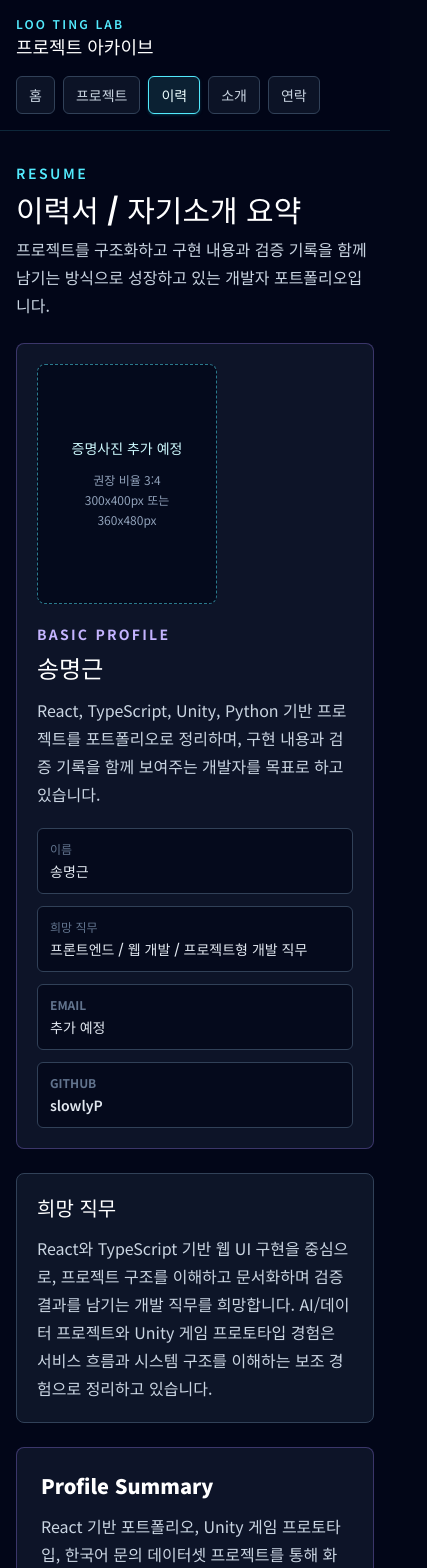
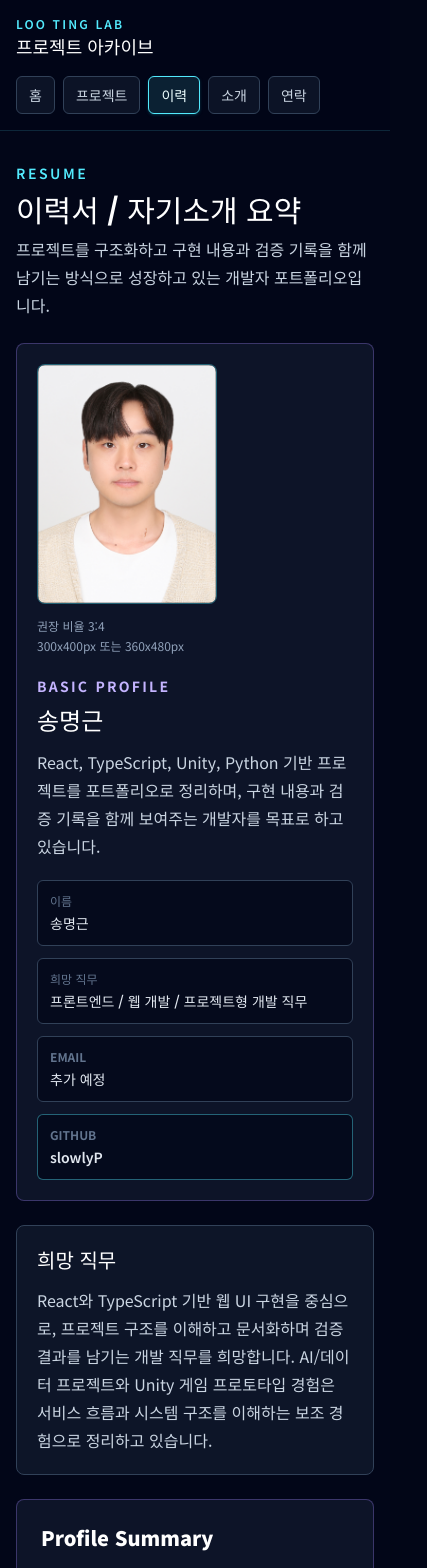
Before and after one commit to slowlyP/loo-ting-lab, a React (Vite) app: page /#/resume in a window 390 px wide. Shown: the top 1568 px of the page, 427 px wide, since content can reach past the window. Built offline with nearby package versions, Linux system fonts and the light colour scheme.

Commit message:
feat: connect resume assets and content slots

```diff
--- /dev/null
+++ b/src/data/resume.ts
@@ -0,0 +1,193 @@
+export type ResumeInfoItem = {
+  label: string
+  value: string
+  href?: string
+}
+
+export type ResumePhoto = {
+  src: string
+  alt: string
+  placeholder: string
+  ratio: string
+  recommendedSize: string
+}
+
+export type ResumeSkillGroup = {
+  title: string
+  items: string[]
+}
+
+export type ResumeProject = {
+  name: string
+  role: string
+  summary: string
+  tags: string[]
+}
+
+export type ResumeEducation = {
+  title: string
+  period: string
+  description: string
+  learned: string[]
+}
+
+export type ResumeCertificate = {
+  title: string
+  issuer: string
+  status: 'available' | 'planned'
+  fileUrl?: string
+  note: string
+}
+
+export type ResumeContact = {
+  label: string
+  value: string
+  href?: string
+}
+
+export type ResumeContent = {
+  pageTitle: string
+  intro: string
+  name: string
+  headline: string
+  profilePhoto: ResumePhoto
+  basicInfo: ResumeInfoItem[]
+  desiredRole: string
+  profileSummary: string
+  coreSkills: ResumeSkillGroup[]
+  projectExperience: ResumeProject[]
+  educationTraining: ResumeEducation[]
+  certificates: ResumeCertificate[]
+  licenses: ResumeCertificate[]
+  coverLetter: {
+    summary: string
+    details: string[]
+    openLabel: string
+    closeLabel: string
+  }
+  portfolioHighlights: string[]
+  contactLinks: ResumeContact[]
+}
+
+export const resumeContent: ResumeContent = {
+  pageTitle: '이력서 / 자기소개 요약',
+  intro:
+    '프로젝트를 구조화하고 구현 내용과 검증 기록을 함께 남기는 방식으로 성장하고 있는 개발자 포트폴리오입니다.',
+  name: '송명근',
+  headline:
+    'React, TypeScript, Unity, Python 기반 프로젝트를 포트폴리오로 정리하며, 구현 내용과 검증 기록을 함께 보여주는 개발자를 목표로 하고 있습니다.',
+  profilePhoto: {
+    src: '/assets/resume/profile/profile-photo.jpg',
+    alt: '송명근 증명사진',
+    placeholder: '증명사진 추가 예정',
+    ratio: '3:4',
+    recommendedSize: '300x400px 또는 360x480px',
+  },
+  basicInfo: [
+    { label: '이름', value: '송명근' },
+    { label: '희망 직무', value: '프론트엔드 / 웹 개발 / 프로젝트형 개발 직무' },
+    { label: 'Email', value: '추가 예정' },
+    { label: 'GitHub', value: 'slowlyP', href: 'https://github.com/slowlyP' },
+  ],
+  desiredRole:
+    'React와 TypeScript 기반 웹 UI 구현을 중심으로, 프로젝트 구조를 이해하고 문서화하며 검증 결과를 남기는 개발 직무를 희망합니다. AI/데이터 프로젝트와 Unity 게임 프로토타입 경험은 서비스 흐름과 시스템 구조를 이해하는 보조 경험으로 정리하고 있습니다.',
+  profileSummary:
+    'React 기반 포트폴리오, Unity 게임 프로토타입, 한국어 문의 데이터셋 프로젝트를 통해 화면 구성, 게임 시스템 이해, 데이터 라벨링 기준 정리, 규칙 기반 분류 실험을 경험했습니다. 현재는 프로젝트별 역할과 검증 과정을 취업용으로 설명할 수 있도록 정리하고 있습니다.',
+  coreSkills: [
+    {
+      title: 'Frontend',
+      items: ['React', 'TypeScript', 'Vite', 'Tailwind CSS', 'React Router'],
+    },
+    {
+      title: 'Backend / AI Support',
+      items: ['Python', 'Flask', 'FastAPI', 'MySQL', 'rule-based classifier'],
+    },
+    {
+      title: 'Game / Data',
+      items: ['Unity', 'C#', 'CSV', 'Data Labeling', 'Dataset Card'],
+    },
+  ],
+  projectExperience: [
+    {
+      name: 'STACCATO',
+      role: 'AI 관제 프로젝트 구조 정리 / 연동 흐름 검증 참여',
+      summary:
+        '고속도로 CCTV와 신고 영상 분석 결과가 Flask API, MySQL 메타데이터, Socket.IO 알림, Next.js 관제 화면으로 이어지는 흐름을 이해하고 정리했습니다.',
+      tags: ['Flask', 'YOLOv11', 'Next.js', 'Linux VM', 'MySQL'],
+    },
+    {
+      name: 'Wizard Defense',
+      role: 'Unity 게임 프로토타입 기획 / 구현 상태 정리',
+      summary:
+        'Unity와 C# 기반 2D 타워디펜스 프로토타입에서 전투 루프, 랜덤 소환, 일반 마법사 융합, 전설 마법사 구조를 기획과 구현 상태로 나누어 정리했습니다.',
+      tags: ['Unity', 'C#', '2D Sprite', 'Tower Defense'],
+    },
+    {
+      name: 'Inquiry Dataset',
+      role: '한국어 데이터셋 설계 / 규칙 기반 분류 실험',
+      summary:
+        '한국어 합성 고객 문의 데이터셋, 라벨링 기준, dataset card, rule-based classifier, 실험 기록과 오류 분석을 함께 구성했습니다.',
+      tags: ['Python', 'CSV', 'rule-based classifier', 'TF-IDF', 'GitHub'],
+    },
+  ],
+  educationTraining: [
+    {
+      title: '교육기관 / 과정명',
+      period: '정리 예정',
+      description:
+        '실제 교육기관명과 기간은 확인된 정보 기준으로 추후 정리할 예정입니다.',
+      learned: [
+        'React / TypeScript 기반 화면 구성',
+        'Python / Flask 기반 API 구조 이해',
+        'Unity / C# 기반 게임 프로토타입 구조 이해',
+        'CSV 데이터셋과 라벨링 기준 정리',
+      ],
+    },
+  ],
+  certificates: [
+    {
+      title: '수료증 1',
+      issuer: '발급 기관명 정리 예정',
+      status: 'available',
+      fileUrl: '/assets/resume/certificates/certificate-01.pdf',
+      note: 'public/assets/resume/certificates/certificate-01.pdf 파일을 연결했습니다.',
+    },
+    {
+      title: '수료증 2',
+      issuer: '정리 예정',
+      status: 'planned',
+      note: 'certificate-02.pdf 파일이 아직 없어 추가 예정으로 표시합니다.',
+    },
+  ],
+  licenses: [
+    {
+      title: '자격증',
+      issuer: '정리 예정',
+      status: 'planned',
+      note: '확인된 자격증 정보가 준비되면 추가할 예정입니다.',
+    },
+  ],
+  coverLetter: {
+    summary:
+      '저는 프로젝트를 구현하고 끝내기보다, 구조와 역할, 검증 결과를 함께 남기는 방식으로 개발 경험을 정리하고 있습니다. 웹 UI, 게임 프로토타입, 데이터셋 프로젝트를 각각 다루며 확인된 사실과 향후 확장 예정 내용을 분리해 설명하는 데 집중하고 있습니다.',
+    openLabel: '자기소개 자세히 보기',
+    closeLabel: '자기소개 접기',
+    details: [
+      '저는 프로젝트를 단순히 완성 여부로만 설명하기보다, 어떤 문제를 다뤘고 어떤 구조로 풀었으며 무엇을 검증했는지 기록하는 방식에 관심이 있습니다.',
+      'STACCATO에서는 AI 탐지 결과가 실제 관제 화면에서 확인 가능한 이벤트, 알림, 스냅샷, 리플레이 흐름으로 이어지는 구조를 이해하고 정리했습니다.',
+      'Wizard Defense에서는 Unity와 C#을 사용한 개인 게임 프로토타입을 기획/구현 상태로 나누어 관리하며, 랜덤성과 플레이어 선택성이 함께 작동하는 구조를 정리했습니다.',
+      'Inquiry Dataset에서는 한국어 합성 문의 데이터셋을 만들고, 라벨링 기준과 dataset card, rule-based classifier, 실험 기록, 오류 분석을 함께 남기는 방식으로 데이터 프로젝트를 관리했습니다.',
+      '아직 모든 경험이 완성된 전문가 수준이라고 말하기보다는, 확인 가능한 프로젝트를 바탕으로 구조화하고 검증하며 꾸준히 개선하는 개발자로 성장하고 있습니다.',
+    ],
+  },
+  portfolioHighlights: [
+    'React + TypeScript 기반 개인 포트폴리오를 직접 구성',
+    'AI 관제, Unity 게임 프로토타입, 한국어 데이터셋 프로젝트를 취업용 경험으로 정리',
+    '프로젝트별 역할, 사용 기술, 문제 해결, 검증 결과, 한계를 구분해 기록',
+  ],
+  contactLinks: [
+    { label: 'Email', value: '추가 예정' },
+    { label: 'GitHub', value: 'slowlyP', href: 'https://github.com/slowlyP' },
+    { label: '학력 / 자격증 / 상세 연락 정보', value: '정리 예정' },
+  ],
+}
--- a/src/pages/Resume.tsx
+++ b/src/pages/Resume.tsx
@@ -1,83 +1,40 @@
 import { useState } from 'react'
 import { TechStackBadges } from '../components/TechStackBadges'
+import { resumeContent } from '../data/resume'
 
-const basicInfo = [
-  { label: '이름', value: '송명근' },
-  { label: '희망 직무', value: '프론트엔드 / 웹 개발 / 프로젝트형 개발 직무' },
-  { label: 'Email', value: '추가 예정' },
-  { label: 'GitHub', value: 'slowlyP' },
-]
+function ProfilePhoto() {
+  const { profilePhoto } = resumeContent
 
-const coreSkills = [
-  {
-    title: 'Frontend',
-    items: ['React', 'TypeScript', 'Vite', 'Tailwind CSS', 'React Router'],
-  },
-  {
-    title: 'Backend / AI Support',
-    items: ['Python', 'Flask', 'FastAPI', 'MySQL', 'rule-based classifier'],
-  },
-  {
-    title: 'Game / Data',
-    items: ['Unity', 'C#', 'CSV', 'Data Labeling', 'Dataset Card'],
-  },
-]
-
-const projectExperience = [
-  {
-    name: 'STACCATO',
-    role: 'AI 관제 프로젝트 구조 정리 / 연동 흐름 검증 참여',
-    summary:
-      '고속도로 CCTV와 신고 영상 분석 결과가 Flask API, MySQL 메타데이터, Socket.IO 알림, Next.js 관제 화면으로 이어지는 흐름을 이해하고 정리했습니다.',
-    tags: ['Flask', 'YOLOv11', 'Next.js', 'Linux VM', 'MySQL'],
-  },
-  {
-    name: 'Wizard Defense',
-    role: 'Unity 게임 프로토타입 기획 / 구현 상태 정리',
-    summary:
-      'Unity와 C# 기반 2D 타워디펜스 프로토타입에서 전투 루프, 랜덤 소환, 일반 마법사 융합, 전설 마법사 구조를 기획과 구현 상태로 나누어 정리했습니다.',
-    tags: ['Unity', 'C#', '2D Sprite', 'Tower Defense'],
-  },
-  {
-    name: 'Inquiry Dataset',
-    role: '한국어 데이터셋 설계 / 규칙 기반 분류 실험',
-    summary:
-      '한국어 합성 고객 문의 데이터셋, 라벨링 기준, dataset card, rule-based classifier, 실험 기록과 오류 분석을 함께 구성했습니다.',
-    tags: ['Python', 'CSV', 'rule-based classifier', 'TF-IDF', 'GitHub'],
-  },
-]
-
-const educationTraining = [
-  {
-    title: '교육기관 / 과정명',
-    period: '정리 예정',
-    description:
-      '실제 교육기관명과 기간은 확인된 정보 기준으로 추후 정리할 예정입니다.',
-    learned: [
-      'React / TypeScript 기반 화면 구성',
-      'Python / Flask 기반 API 구조 이해',
-      'Unity / C# 기반 게임 프로토타입 구조 이해',
-      'CSV 데이터셋과 라벨링 기준 정리',
-    ],
-  },
-]
-
-const coverLetterDetails = [
-  '저는 프로젝트를 단순히 완성 여부로만 설명하기보다, 어떤 문제를 다뤘고 어떤 구조로 풀었으며 무엇을 검증했는지 기록하는 방식에 관심이 있습니다.',
-  'STACCATO에서는 AI 탐지 결과가 실제 관제 화면에서 확인 가능한 이벤트, 알림, 스냅샷, 리플레이 흐름으로 이어지는 구조를 이해하고 정리했습니다.',
-  'Wizard Defense에서는 Unity와 C#을 사용한 개인 게임 프로토타입을 기획/구현 상태로 나누어 관리하며, 랜덤성과 플레이어 선택성이 함께 작동하는 구조를 정리했습니다.',
-  'Inquiry Dataset에서는 한국어 합성 문의 데이터셋을 만들고, 라벨링 기준과 dataset card, rule-based classifier, 실험 기록, 오류 분석을 함께 남기는 방식으로 데이터 프로젝트를 관리했습니다.',
-  '아직 모든 경험이 완성된 전문가 수준이라고 말하기보다는, 확인 가능한 프로젝트를 바탕으로 구조화하고 검증하며 꾸준히 개선하는 개발자로 성장하고 있습니다.',
-]
-
-const portfolioHighlights = [
-  'React + TypeScript 기반 개인 포트폴리오를 직접 구성',
-  'AI 관제, Unity 게임 프로토타입, 한국어 데이터셋 프로젝트를 취업용 경험으로 정리',
-  '프로젝트별 역할, 사용 기술, 문제 해결, 검증 결과, 한계를 구분해 기록',
-]
+  return profilePhoto.src ? (
+    <figure className="w-full max-w-[180px]">
+      <img
+        src={profilePhoto.src}
+        alt={profilePhoto.alt}
+        className="aspect-[3/4] w-full rounded-lg border border-cyan-300/40 bg-slate-950/70 object-cover"
+      />
+      <figcaption className="mt-3 text-xs leading-5 text-slate-400">
+        권장 비율 {profilePhoto.ratio}
+        <br />
+        {profilePhoto.recommendedSize}
+      </figcaption>
+    </figure>
+  ) : (
+    <div className="flex aspect-[3/4] w-full max-w-[180px] flex-col items-center justify-center rounded-lg border border-dashed border-cyan-300/50 bg-slate-950/70 p-4 text-center">
+      <p className="text-sm font-black text-cyan-100">
+        {profilePhoto.placeholder}
+      </p>
+      <p className="mt-3 text-xs leading-5 text-slate-400">
+        권장 비율 {profilePhoto.ratio}
+        <br />
+        {profilePhoto.recommendedSize}
+      </p>
+    </div>
+  )
+}
 
 export function Resume() {
   const [isCoverLetterOpen, setIsCoverLetterOpen] = useState(false)
+  const resume = resumeContent
 
   return (
     <div className="space-y-6">
@@ -85,56 +42,58 @@ export function Resume() {
         <p className="text-sm font-semibold uppercase tracking-[0.18em] text-cyan-300">
           Resume
         </p>
-        <h1 className="text-3xl font-black text-white">
-          이력서 / 자기소개 요약
-        </h1>
-        <p className="max-w-3xl leading-7 text-slate-300">
-          프로젝트를 구조화하고 구현 내용과 검증 기록을 함께 남기는 방식으로
-          성장하고 있는 개발자 포트폴리오입니다.
-        </p>
+        <h1 className="text-3xl font-black text-white">{resume.pageTitle}</h1>
+        <p className="max-w-3xl leading-7 text-slate-300">{resume.intro}</p>
       </header>
 
       <section className="grid gap-5 rounded-lg border border-violet-400/30 bg-slate-900/90 p-5 md:grid-cols-[180px_1fr] md:p-6">
-        <div>
-          <div className="flex aspect-[3/4] w-full max-w-[180px] flex-col items-center justify-center rounded-lg border border-dashed border-cyan-300/50 bg-slate-950/70 p-4 text-center">
-            <p className="text-sm font-black text-cyan-100">
-              증명사진 추가 예정
-            </p>
-            <p className="mt-3 text-xs leading-5 text-slate-400">
-              권장 비율 3:4
-              <br />
-              300x400px 또는 360x480px
-            </p>
-          </div>
-        </div>
+        <ProfilePhoto />
 
         <div className="space-y-5">
           <div>
             <p className="text-sm font-bold uppercase tracking-[0.16em] text-violet-300">
               Basic Profile
             </p>
-            <h2 className="mt-2 text-2xl font-black text-white">송명근</h2>
+            <h2 className="mt-2 text-2xl font-black text-white">
+              {resume.name}
+            </h2>
             <p className="mt-3 max-w-3xl leading-7 text-slate-300">
-              React, TypeScript, Unity, Python 기반 프로젝트를 포트폴리오로
-              정리하며, 구현 내용과 검증 기록을 함께 보여주는 개발자를 목표로
-              하고 있습니다.
+              {resume.headline}
             </p>
           </div>
 
           <div className="grid gap-3 sm:grid-cols-2">
-            {basicInfo.map((info) => (
-              <div
-                key={info.label}
-                className="rounded-md border border-slate-700 bg-slate-950/70 p-3"
-              >
+            {resume.basicInfo.map((info) => {
+              const content = (
+                <>
                   <p className="text-xs font-bold uppercase text-slate-500">
                     {info.label}
                   </p>
                   <p className="mt-1 text-sm font-semibold text-slate-200">
                     {info.value}
                   </p>
+                </>
+              )
+
+              return info.href ? (
+                <a
+                  key={info.label}
+                  href={info.href}
+                  target="_blank"
+                  rel="noreferrer"
+                  className="rounded-md border border-cyan-300/40 bg-slate-950/70 p-3 transition hover:bg-cyan-300/10"
+                >
+                  {content}
+                </a>
+              ) : (
+                <div
+                  key={info.label}
+                  className="rounded-md border border-slate-700 bg-slate-950/70 p-3"
+                >
+                  {content}
                 </div>
-            ))}
+              )
+            })}
           </div>
         </div>
       </section>
@@ -142,27 +101,21 @@ export function Resume() {
       <section className="rounded-lg border border-slate-700 bg-slate-900/90 p-5">
         <h2 className="text-xl font-black text-white">희망 직무</h2>
         <p className="mt-3 max-w-4xl leading-7 text-slate-300">
-          React와 TypeScript 기반 웹 UI 구현을 중심으로, 프로젝트 구조를
-          이해하고 문서화하며 검증 결과를 남기는 개발 직무를 희망합니다.
-          AI/데이터 프로젝트와 Unity 게임 프로토타입 경험은 서비스 흐름과
-          시스템 구조를 이해하는 보조 경험으로 정리하고 있습니다.
+          {resume.desiredRole}
         </p>
       </section>
 
       <section className="rounded-lg border border-violet-400/30 bg-slate-900/90 p-6">
         <h2 className="text-xl font-black text-white">Profile Summary</h2>
         <p className="mt-3 max-w-4xl leading-7 text-slate-300">
-          React 기반 포트폴리오, Unity 게임 프로토타입, 한국어 문의 데이터셋
-          프로젝트를 통해 화면 구성, 게임 시스템 이해, 데이터 라벨링 기준 정리,
-          규칙 기반 분류 실험을 경험했습니다. 현재는 프로젝트별 역할과 검증
-          과정을 취업용으로 설명할 수 있도록 정리하고 있습니다.
+          {resume.profileSummary}
         </p>
       </section>
 
       <section className="space-y-4">
         <h2 className="text-xl font-black text-white">Core Skills</h2>
         <div className="grid gap-4 md:grid-cols-3">
-          {coreSkills.map((skill) => (
+          {resume.coreSkills.map((skill) => (
             <div
               key={skill.title}
               className="rounded-lg border border-slate-700 bg-slate-900/90 p-5"
@@ -181,7 +134,7 @@ export function Resume() {
       <section className="space-y-4">
         <h2 className="text-xl font-black text-white">Project Experience</h2>
         <div className="grid gap-4 lg:grid-cols-3">
-          {projectExperience.map((project) => (
+          {resume.projectExperience.map((project) => (
             <article
               key={project.name}
               className="rounded-lg border border-slate-700 bg-slate-900/90 p-5"
@@ -206,7 +159,7 @@ export function Resume() {
       <section className="rounded-lg border border-slate-700 bg-slate-900/90 p-5">
         <h2 className="text-xl font-black text-white">Education / Training</h2>
         <div className="mt-4 space-y-4">
-          {educationTraining.map((education) => (
+          {resume.educationTraining.map((education) => (
             <article
               key={education.title}
               className="rounded-lg border border-slate-700 bg-slate-950/70 p-4"
@@ -239,20 +192,82 @@ export function Resume() {
         </div>
       </section>
 
+      <section className="grid gap-4 lg:grid-cols-2">
+        <div className="rounded-lg border border-slate-700 bg-slate-900/90 p-5">
+          <h2 className="text-xl font-black text-white">수료증</h2>
+          <div className="mt-4 space-y-3">
+            {resume.certificates.map((certificate) => (
+              <div
+                key={certificate.title}
+                className="rounded-lg border border-slate-700 bg-slate-950/70 p-4"
+              >
+                <div className="flex flex-col gap-3 sm:flex-row sm:items-start sm:justify-between">
+                  <div>
+                    <h3 className="text-lg font-black text-white">
+                      {certificate.title}
+                    </h3>
+                    <p className="mt-1 text-sm text-slate-400">
+                      {certificate.issuer}
+                    </p>
+                    <p className="mt-3 leading-7 text-slate-300">
+                      {certificate.note}
+                    </p>
+                  </div>
+                  {certificate.fileUrl ? (
+                    <a
+                      href={certificate.fileUrl}
+                      target="_blank"
+                      rel="noreferrer"
+                      className="inline-flex w-fit rounded-md border border-cyan-300 px-4 py-2 text-sm font-black text-cyan-100 transition hover:bg-cyan-300/10"
+                    >
+                      수료증 보기
+                    </a>
+                  ) : (
+                    <span className="inline-flex w-fit rounded-md border border-slate-600 px-4 py-2 text-sm font-bold text-slate-400">
+                      파일 추가 예정
+                    </span>
+                  )}
+                </div>
+              </div>
+            ))}
+          </div>
+        </div>
+
+        <div className="rounded-lg border border-slate-700 bg-slate-900/90 p-5">
+          <h2 className="text-xl font-black text-white">자격증</h2>
+          <div className="mt-4 space-y-3">
+            {resume.licenses.map((license) => (
+              <div
+                key={license.title}
+                className="rounded-lg border border-slate-700 bg-slate-950/70 p-4"
+              >
+                <h3 className="text-lg font-black text-white">
+                  {license.title}
+                </h3>
+                <p className="mt-1 text-sm text-slate-400">{license.issuer}</p>
+                <p className="mt-3 leading-7 text-slate-300">{license.note}</p>
+                <span className="mt-3 inline-flex rounded-md border border-slate-600 px-4 py-2 text-sm font-bold text-slate-400">
+                  정리 예정
+                </span>
+              </div>
+            ))}
+          </div>
+        </div>
+      </section>
+
       <section className="rounded-lg border border-violet-400/30 bg-slate-900/90 p-5">
         <h2 className="text-xl font-black text-white">자기소개 요약</h2>
         <p className="mt-3 max-w-4xl leading-7 text-slate-300">
-          저는 프로젝트를 구현하고 끝내기보다, 구조와 역할, 검증 결과를 함께
-          남기는 방식으로 개발 경험을 정리하고 있습니다. 웹 UI, 게임
-          프로토타입, 데이터셋 프로젝트를 각각 다루며 확인된 사실과 향후 확장
-          예정 내용을 분리해 설명하는 데 집중하고 있습니다.
+          {resume.coverLetter.summary}
         </p>
         <button
           type="button"
           onClick={() => setIsCoverLetterOpen((current) => !current)}
           className="mt-5 rounded-md border border-cyan-300 px-4 py-2 text-sm font-black text-cyan-100 transition hover:bg-cyan-300/10 focus-visible:outline focus-visible:outline-2 focus-visible:outline-offset-2 focus-visible:outline-cyan-300"
         >
-          {isCoverLetterOpen ? '자기소개 접기' : '자기소개 자세히 보기'}
+          {isCoverLetterOpen
+            ? resume.coverLetter.closeLabel
+            : resume.coverLetter.openLabel}
         </button>
 
         {isCoverLetterOpen ? (
@@ -260,7 +275,7 @@ export function Resume() {
             <h3 className="text-lg font-black text-white">
               자기소개 자세히 보기
             </h3>
-            {coverLetterDetails.map((paragraph) => (
+            {resume.coverLetter.details.map((paragraph) => (
               <p key={paragraph} className="leading-7 text-slate-300">
                 {paragraph}
               </p>
@@ -275,7 +290,7 @@ export function Resume() {
             Portfolio Highlights
           </h2>
           <ul className="mt-4 space-y-3 text-slate-300">
-            {portfolioHighlights.map((item) => (
+            {resume.portfolioHighlights.map((item) => (
               <li key={item} className="border-l-2 border-violet-300 pl-3">
                 {item}
               </li>
@@ -286,20 +301,26 @@ export function Resume() {
         <div className="rounded-lg border border-slate-700 bg-slate-900/90 p-5">
           <h2 className="text-xl font-black text-white">Links / Contact</h2>
           <div className="mt-4 grid gap-3">
-            <p className="rounded border border-slate-700 bg-slate-950/80 p-4 text-slate-300">
-              Email: 추가 예정
-            </p>
+            {resume.contactLinks.map((contact) =>
+              contact.href ? (
                 <a
-              href="https://github.com/slowlyP"
+                  key={contact.label}
+                  href={contact.href}
                   target="_blank"
                   rel="noreferrer"
                   className="rounded border border-cyan-300/70 bg-slate-950/80 p-4 font-semibold text-cyan-100 transition hover:bg-cyan-300/10"
                 >
-              GitHub: slowlyP
+                  {contact.label}: {contact.value}
                 </a>
-            <p className="rounded border border-slate-700 bg-slate-950/80 p-4 text-slate-300">
-              학력 / 자격증 / 상세 연락 정보: 정리 예정
+              ) : (
+                <p
+                  key={contact.label}
+                  className="rounded border border-slate-700 bg-slate-950/80 p-4 text-slate-300"
+                >
+                  {contact.label}: {contact.value}
                 </p>
+              ),
+            )}
           </div>
         </div>
       </section>
```
Also changed, not shown: public/assets/resume/profile/profile-photo.jpg (added), 6 other files (tests, documents, lock files or other folders). Lines whose indentation alone changed are shown as unchanged.
